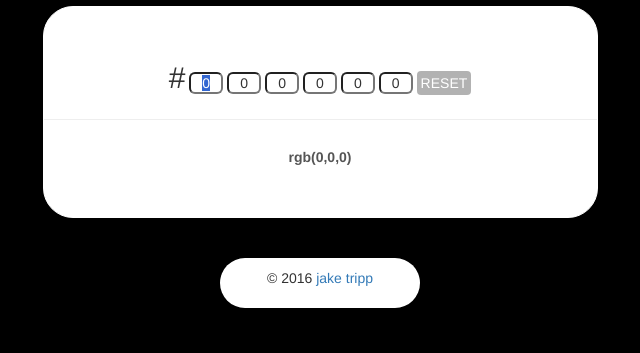
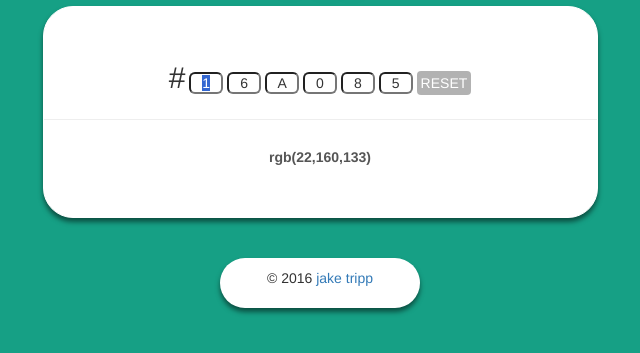
Before and after one commit to jaketripp/Color-Conversion, a plain HTML site: page index.html in a window 1280 px wide. Shown: the part 231-584 px from the top of the page, without its empty margins (320-960 px from the left). Drawn offline with nearby package versions, Linux system fonts and the light colour scheme.

Commit message:
js refactored, going to update to semantic instead of bootstrap

```diff
--- a/app.js
+++ b/app.js
@@ -1,84 +1,107 @@
 
-jQuery(function ($) {
-var App = {
-	nums: {
-		1: '0', 2: '0', 3: '0', 4: '0', 5: '0', 6: '0',
-	},
-	init: function() {
-		this.bindEvents();
-		this.resetHexNums();
-	},
-	setUpHexNums: function(e) {
+$(document).ready(function() {
 
-		if ((e.which >= 48 && e.which <= 57) || (e.which >= 65 && e.which <= 70) || (e.which >= 96 && e.which <= 105)) {
-			for (var i in this.nums) {
-				if ($("#" + i).val().length) {
-				this.nums[i] = $("#" + i).val().toUpperCase();
+var nums = {1: '0', 2: '0', 3: '0', 4: '0', 5: '0', 6: '0'}
+var randomColors = ["#1ABC9C", "#2ECC71", "#3498DB", "#9B59B6", "#34495E", "#16A085", "#27AE60", "#2980B9", "#8E44AD", "#2C3E50", "#F1C40F", "#E67E22", "#E74C3C", "#F39C12", "#D35400", "#C0392B"];
+
+function getRandomInt(min, max) {
+    var min = Math.ceil(min);
+    var max = Math.floor(max);
+    return Math.floor(Math.random() * (max - min)) + min;
 }
+
+// start off with a random background color. give the first input focus
+function randomStartingBackgroundColor(){
+	var randomColor = randomColors[getRandomInt(0, 15)];
+
+	var arr = randomColor.split('');
+
+	// update dom
+	$('#1').val(arr[1]);
+	$('#2').val(arr[2]);
+	$('#3').val(arr[3]);
+	$('#4').val(arr[4]);
+	$('#5').val(arr[5]);
+	$('#6').val(arr[6]);
+
+	// update nums
+	nums[1] = arr[1];
+	nums[2] = arr[2];
+	nums[3] = arr[3];
+	nums[4] = arr[4];
+	nums[5] = arr[5];
+	nums[6] = arr[6];
+
+	$('#1').focus().select();
 }
-		}
-	},
-	autoTab: function(e) {
-		var inputID = e.target.id
-		if (((e.which >= 48 && e.which <= 57) || (e.which >= 65 && e.which <= 70) || (e.which >= 96 && e.which <= 105)) && $('#' + inputID).val().length === 1) {
-          	$('#' + inputID).next().focus().select();
-    	}
-    },
-    enablePhone: function(e) {
-    	var $input = $('#' + e.target.id);
-	    if ($input.val().length > 1) {
-	        $input.val($input.val().slice(0, 1));
-	    }
-    },
-	updateDOMInputs: function(e) {
-		for (var i in this.nums) {
-			$('#' + i).val(this.nums[i]);
-		}
-	},
-	resetHexNums: function() {
-		for (var i in this.nums) {
-			this.nums[i] = '0'
-			$('#' + i).val('0')
+
+// reset nums obj, dom inputs, rgb text box, background color, and gives first input focus
+function reset() {
+	for (var i in nums) {
+		nums[i] = '0';
+		$('#' + i).val('0');
 	}
 
 	$('#rgb').val('rgb(0,0,0)');
 	$('body').css('background-color', 'black');
 	$('#1').focus().select();
-	},
-	calculateRGB: function() {
+}
+
+// only update nums if a valid hex character inputted
+// autotab to next input and focus and select it
+function setUpHexNums(e) {
+	var input = e.target;
+	var id = input.id;
+
+	// check if value and the key pressed are both one valid hex character
+	// if statements split up for readability
+	if (e.key.length === 1) {
+		if (/([0-9a-fA-F]){1}/.test(input.value) && /([0-9a-fA-F]){1}/.test(e.key)) {
+			nums[id] = input.value.toUpperCase();
+			$('#' + id).next().focus().select();
+		}
+	}
+}
+
+// calculates rgb from 6 input values and return rgb string
+function calculateRGB() {
 	// pair 1 - R
-		var domNum1 = parseInt($('#1').val(), 16);
-		var domNum2 = parseInt($('#2').val(), 16);
-
-		this.pair1 = (domNum1 * 16) + domNum2;
+	var domNum1 = parseInt(nums[1], 16);
+	var domNum2 = parseInt(nums[2], 16);
+	var pair1 = (domNum1 * 16) + domNum2;
 
 	// pair 2 - G
-		var domNum3 = parseInt($('#3').val(), 16);
-		var domNum4 = parseInt($('#4').val(), 16);
-
-		this.pair2 = (domNum3 * 16) + domNum4;
+	var domNum3 = parseInt(nums[3], 16);
+	var domNum4 = parseInt(nums[4], 16);
+	var pair2 = (domNum3 * 16) + domNum4;
 
 	//  pair 3 - B
-		var domNum5 = parseInt($('#5').val(), 16);
-		var domNum6 = parseInt($('#6').val(), 16);
+	var domNum5 = parseInt(nums[5], 16);
+	var domNum6 = parseInt(nums[6], 16);
+	var pair3 = (domNum5 * 16) + domNum6;
 
-		this.pair3 = (domNum5 * 16) + domNum6;
+	return 'rgb(' + pair1 + ',' + pair2 + ',' + pair3 + ')';
+}
 
+// updates background and the text showing the rgb conversion
+function updateBackgroundColor(){
+	var rgb = calculateRGB();
+	$('#rgb').val(rgb);
+	$('body').css('background-color', rgb);
+}
 
-		var cssRGBString = 'rgb(' + this.pair1 + ',' + this.pair2 + ',' + this.pair3 + ')'
-		var RGBString = 'rgb ( ' + this.pair1 + ', ' + this.pair2 + ', ' + this.pair3 + ' )'
-		$('#rgb').val(RGBString);
-		$('body').css('background-color', cssRGBString);
-	},
-	bindEvents: function() {
-		$('input').on('keyup', this.setUpHexNums.bind(this));
-		$('input').on('keyup', this.autoTab.bind(this));
-		$('input').on('keyup', this.calculateRGB.bind(this));
-		$('input[maxlength]').on('keypress', this.enablePhone.bind(this));
-		$('input').on('blur', this.updateDOMInputs.bind(this));
-		$('#reset').on('click', this.resetHexNums.bind(this));
+function bindEvents() {
+	$('input').on('keyup', setUpHexNums);
+	$('input').on('keyup', updateBackgroundColor);
+	$('#reset').on('click', reset);
 }
-};
 
-App.init();
+function init(){
+	bindEvents();
+	reset();
+	randomStartingBackgroundColor();
+	updateBackgroundColor();
+}
+
+init();
 });
--- a/index.html
+++ b/index.html
@@ -31,12 +31,12 @@
           <div style="clear: both"></div>
         <form>
           <p>#</p>
-          <input type="text" maxlength="1" size="1" value="0" id="1" onclick="this.select()">
-          <input type="text" maxlength="1" size="1" value="0" id="2" onclick="this.select()">
-          <input type="text" maxlength="1" size="1" value="0" id="3" onclick="this.select()">
-          <input type="text" maxlength="1" size="1" value="0" id="4" onclick="this.select()">
-          <input type="text" maxlength="1" size="1" value="0" id="5" onclick="this.select()">
-          <input type="text" maxlength="1" size="1" value="0" id="6" onclick="this.select()">
+          <input type="text" maxlength="1" size="1" value="0" id="1">
+          <input type="text" maxlength="1" size="1" value="0" id="2">
+          <input type="text" maxlength="1" size="1" value="0" id="3">
+          <input type="text" maxlength="1" size="1" value="0" id="4">
+          <input type="text" maxlength="1" size="1" value="0" id="5">
+          <input type="text" maxlength="1" size="1" value="0" id="6">
           <button type="button" id="reset">RESET</button>
           <hr/>
           <output type="text" value="rgb(0,0,0)" id="rgb" readonly>
```
Also changed, not shown: 1 other file. Lines whose indentation alone changed are shown as unchanged.
